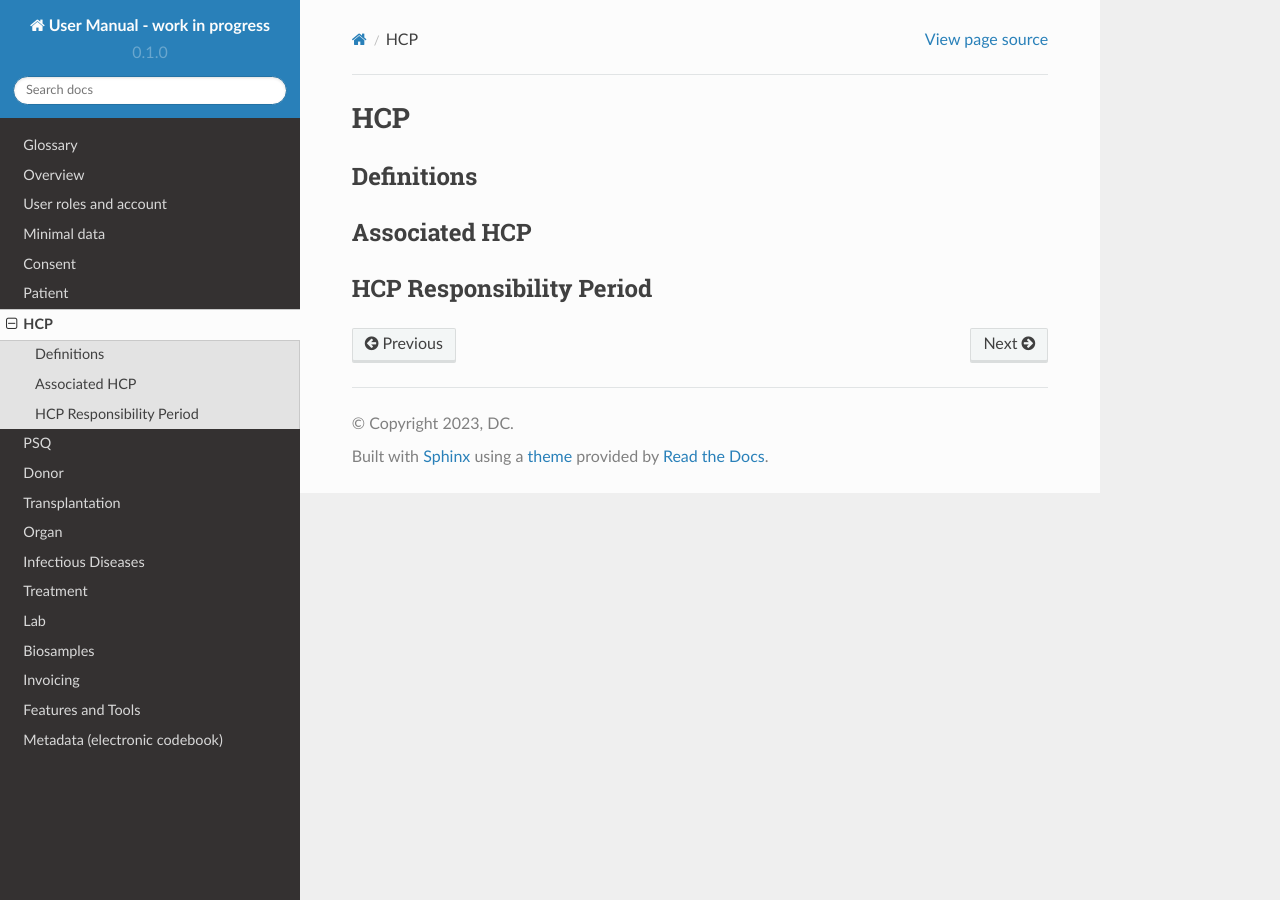
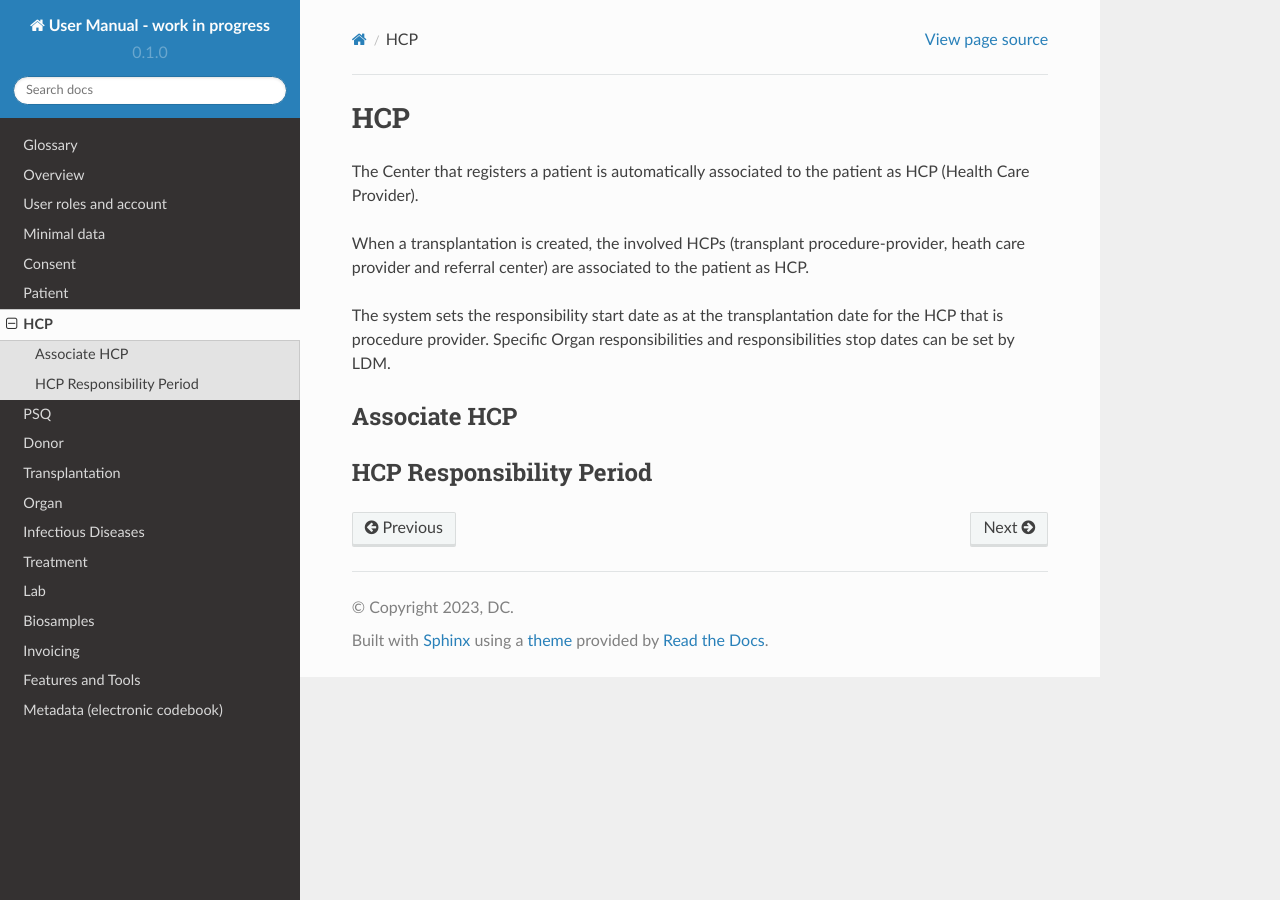
Before and after one commit to swiss-transplant-cohort-study/3LC-user-manual, a Sphinx documentation site: the page built from docs/source/hcp.rst, in a window 1280 px wide. Built offline with Sphinx 7.4.7 and the Read the Docs theme 2.0.0, drawn with Linux system fonts in a browser that asks for light colours.

Commit message:
Update hcp.rst

```diff
--- a/docs/source/hcp.rst
+++ b/docs/source/hcp.rst
@@ -1,11 +1,20 @@
 HCP
 ****
 
-Definitions
-------------
+The Center that registers a patient is automatically associated to the patient as HCP (Health Care Provider).
 
-Associated HCP
+When a transplantation is created, the involved HCPs (transplant procedure-provider, heath care provider and referral center) are associated to the patient as HCP.
+
+.. ::Note:
+     For a HCP to be selectable as Referral Center or in general HCP different than the Center that registered the patient, it must be first associated
+     to the patient by the Center that registered it.
+
+The system sets the responsibility start date as at the transplantation date for the HCP that is procedure provider. Specific Organ responsibilities and responsibilities stop dates can be set by LDM.
+
+Associate HCP
 ---------------
+
+
 
 HCP Responsibility Period
 --------------------------
```
